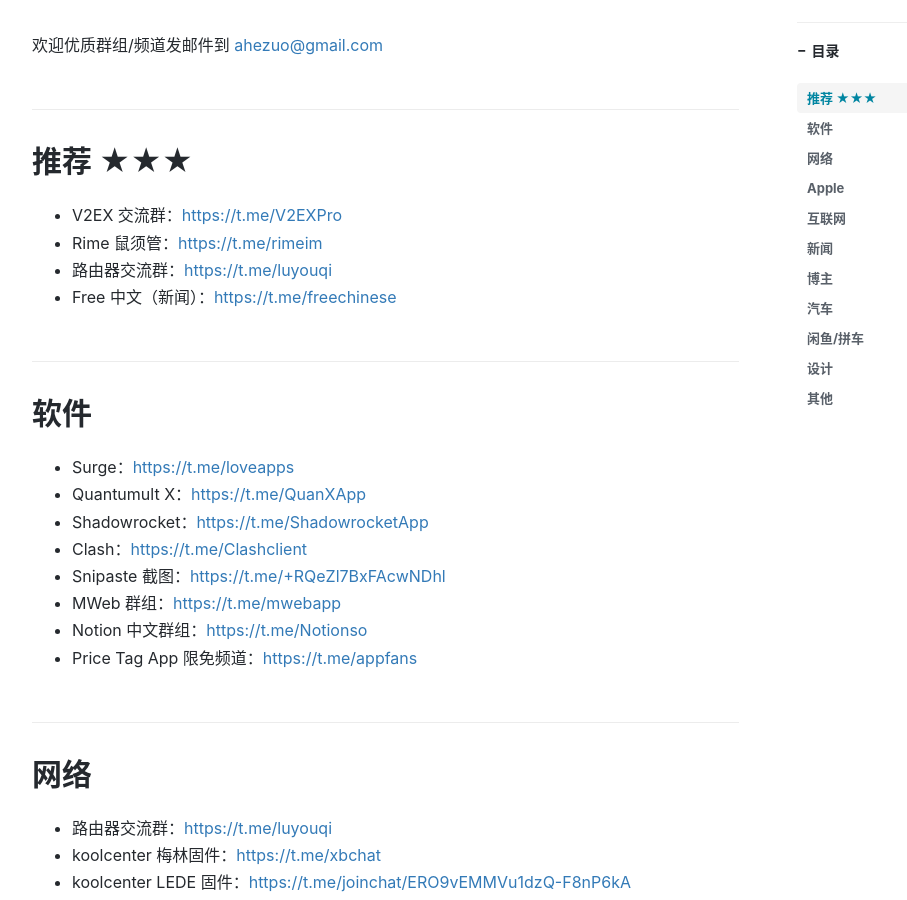
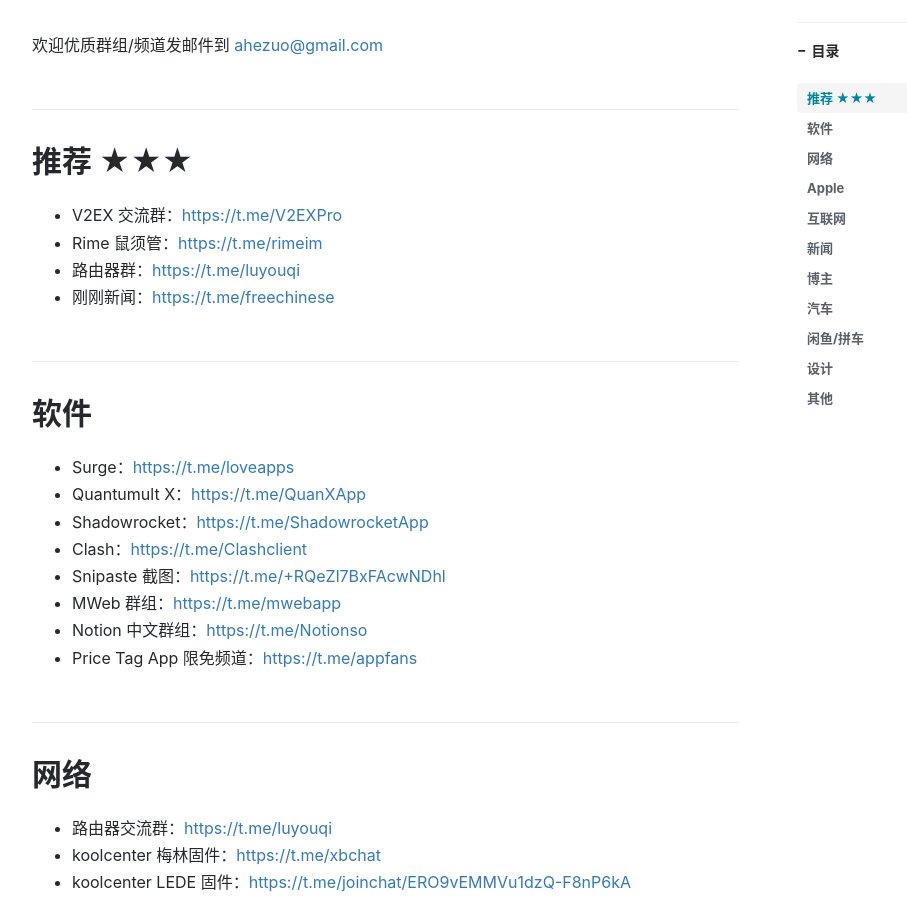
Before and after one commit to ssnhd/ssnhd.github.io, a Jekyll site: the page built from _posts/2022-2-27-Telegram.md, in a window 1280 px wide and 900 px high, scrolled down 450 px. Shown: the whole window, without its empty margins (233-1140 px from the left). Built offline with Jekyll 4.4.1, drawn with Linux system fonts in a browser that asks for light colours; nearby versions of some CDN libraries; comment, search, counter and statistics services are not loaded.

Commit message:
Update 2022-2-27-Telegram.md

```diff
--- a/_posts/2022-2-27-Telegram.md
+++ b/_posts/2022-2-27-Telegram.md
@@ -16,8 +16,8 @@
 ## 推荐 ★★★
 - V2EX 交流群：<https://t.me/V2EXPro>
 - Rime 鼠须管：<https://t.me/rimeim>
-- 路由器交流群：<https://t.me/luyouqi>
-- Free 中文（新闻）：<https://t.me/freechinese>
+- 路由器群：<https://t.me/luyouqi>
+- 刚刚新闻：<https://t.me/freechinese>
 
 
 
```
